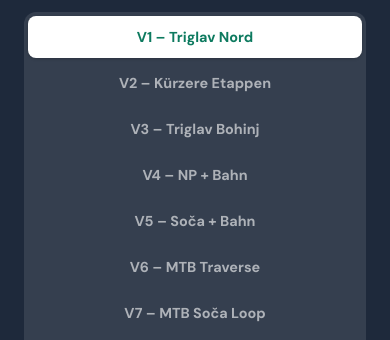
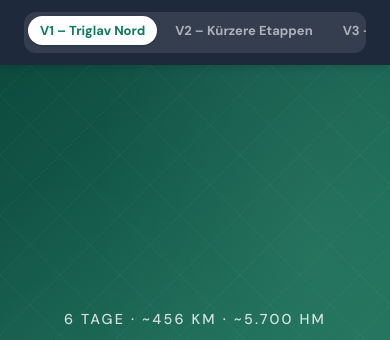
Before and after one commit to maya-lumaya/slovenia-ebike-tour, a plain HTML site: page index.html in a window 390 px wide. Shown: the top 340 px of the page. Drawn offline with nearby package versions, Linux system fonts and the light colour scheme.

Commit message:
feat: mobile chips with horizontal scroll for version selector

```diff
--- a/style.css
+++ b/style.css
@@ -635,8 +635,23 @@ footer {
   .saisons { grid-template-columns: 1fr; }
   section { padding: 56px 0; }
   .tag-card { padding: 24px 20px; }
-  .global-tabs { flex-direction: column; gap: 4px; }
-  .gtab { text-align: center; }
+  .global-tabs {
+    flex-direction: row;
+    gap: 6px;
+    overflow-x: auto;
+    overflow-y: hidden;
+    white-space: nowrap;
+    scroll-behavior: smooth;
+    -webkit-overflow-scrolling: touch;
+    padding-bottom: 8px;
+  }
+  .gtab {
+    flex-shrink: 0;
+    font-size: 13px;
+    padding: 6px 12px;
+    border-radius: 20px;
+    white-space: nowrap;
+  }
   .variant-banner .vc { flex-direction: column; text-align: center; }
 }
 
```
